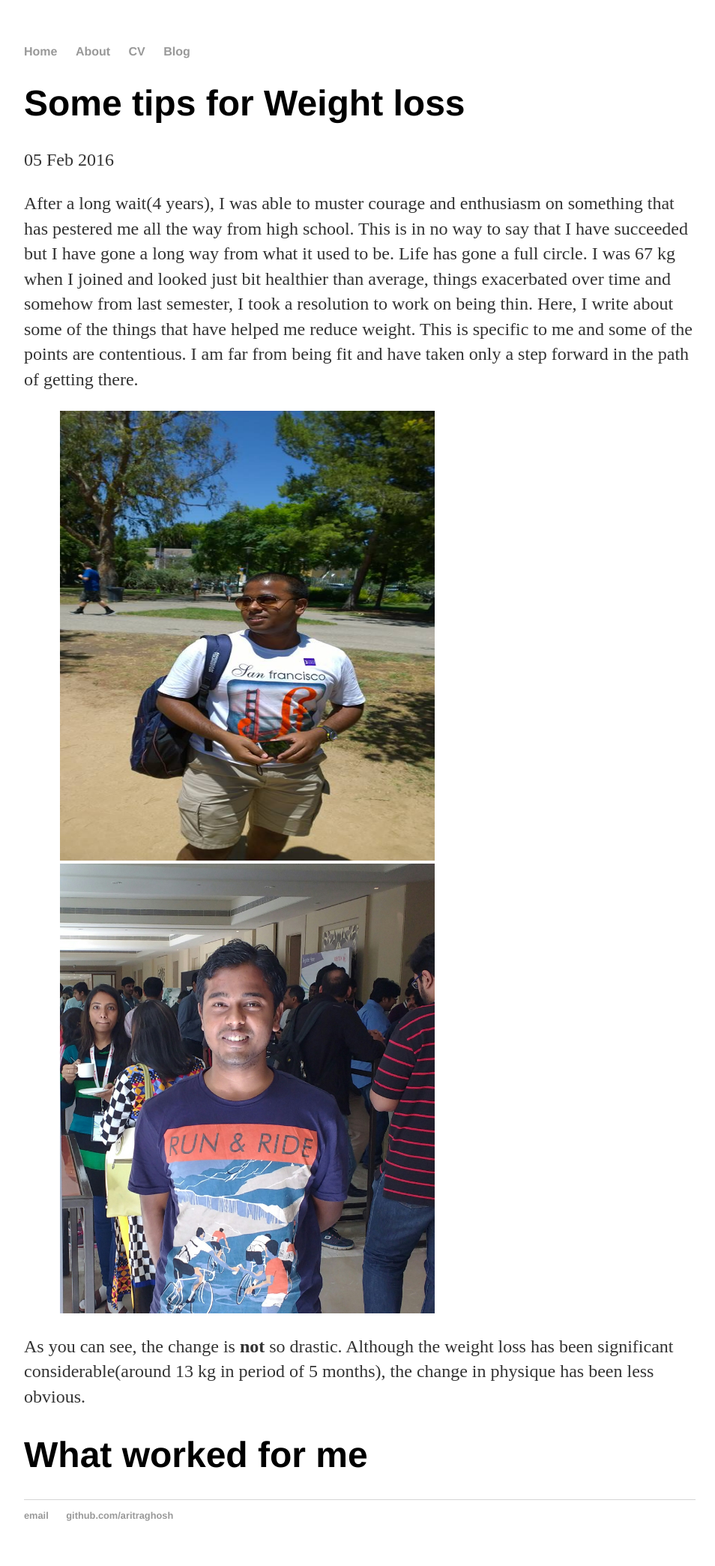
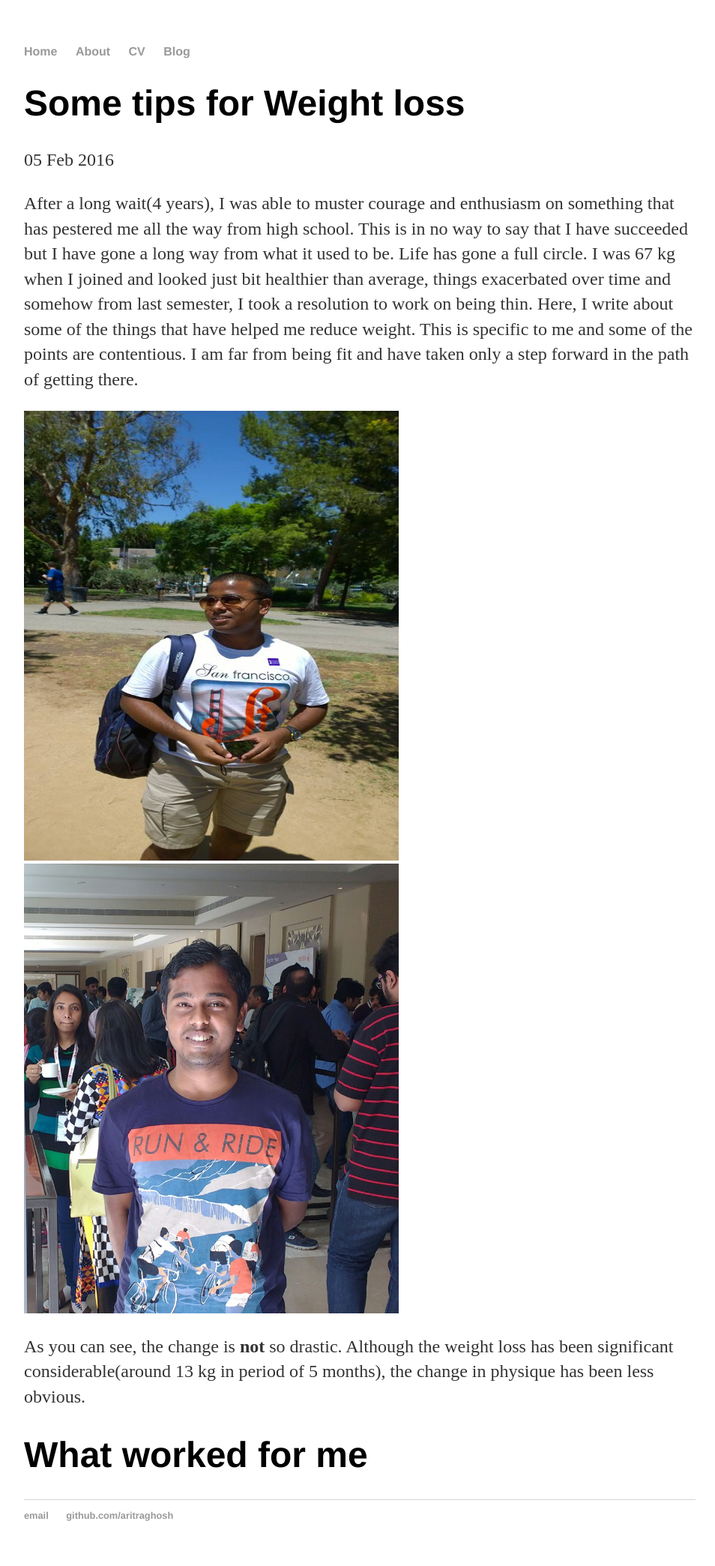
Before and after one commit to aritraghosh/aritraghosh.github.io, a Jekyll site: the page built from _posts/2016-02-05-some-tips-for-weight-loss.md, in a window 1280 px wide. Shown: the whole page at 75% size, without its empty margins (160-1114 px from the left). Built offline with Jekyll 4.4.1, drawn with Linux system fonts in a browser that asks for light colours.

Commit message:
Update 2016-02-05-some-tips-for-weight-loss.md

```diff
--- a/_posts/2016-02-05-some-tips-for-weight-loss.md
+++ b/_posts/2016-02-05-some-tips-for-weight-loss.md
@@ -8,7 +8,7 @@
 
 
 
-<div style="width:800px; margin:0 auto;">
+<div style="width:1000px; margin:0 auto;">
 <img src="https://aritraghosh.github.io/images/Aritra_old.jpg" alt="Old me" style="align: left;width: 500px ;height: 600px;"/>
 <img src="https://aritraghosh.github.io/images/IMG_20160123_091910.jpg" alt="Now" style="align: right;width: 500px;  height: 600px;"/>
 </div>
```
